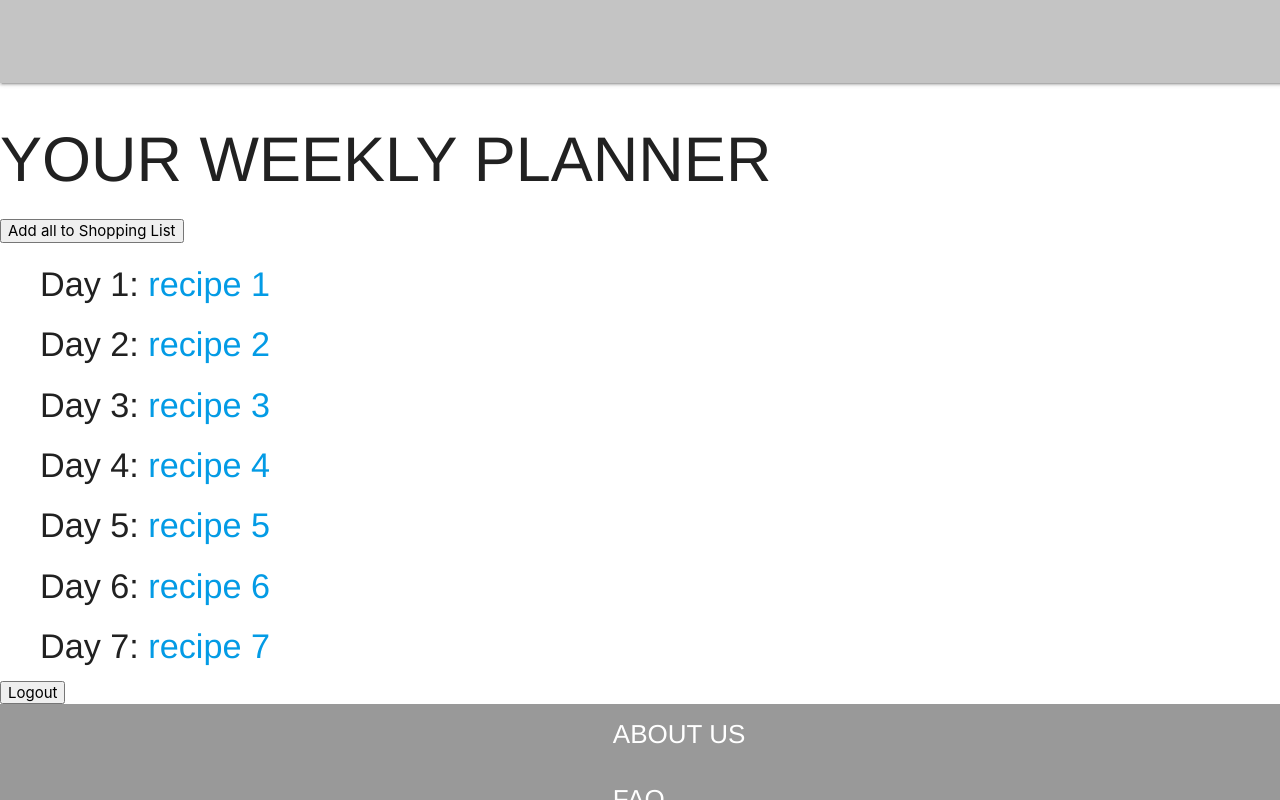
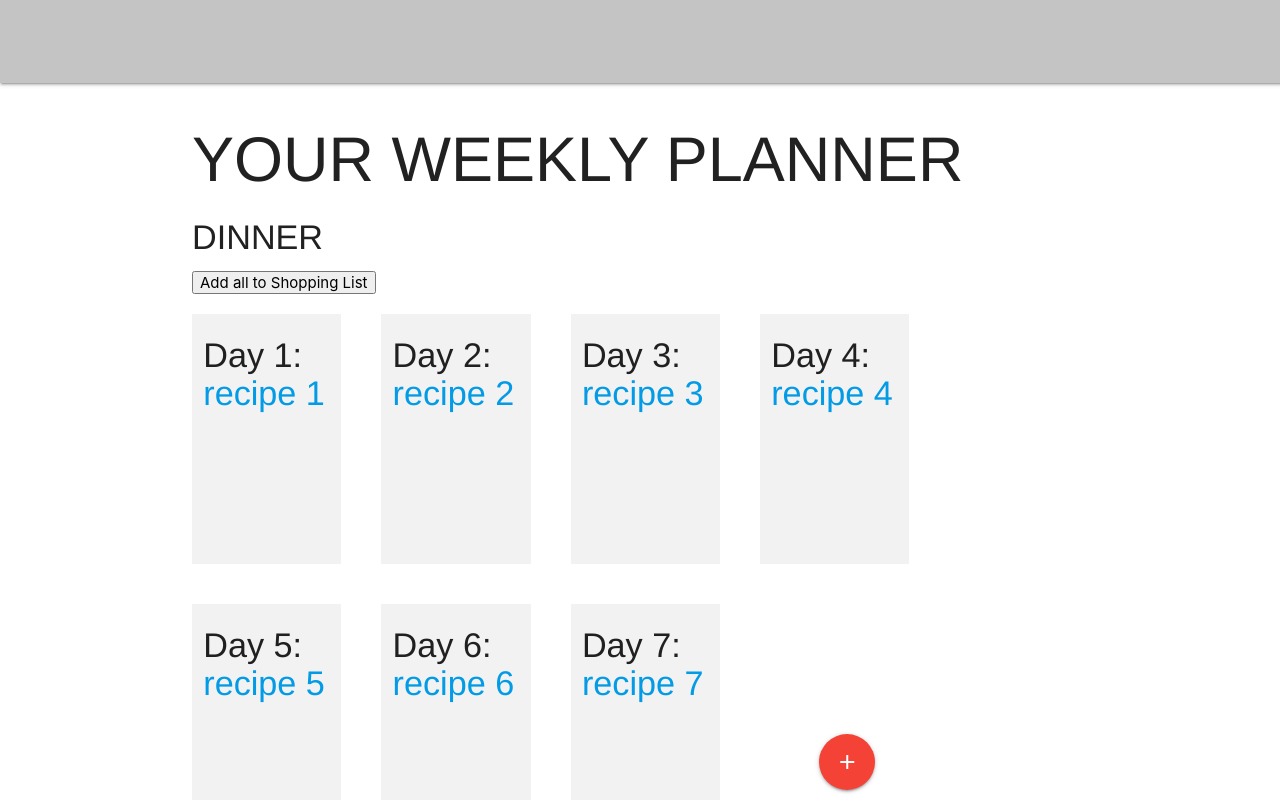
Before and after one commit to hoanphungt/final-project-healthy-meal-planner-client, a React (Create React App) app: page /planner in a window 1280 px wide. Shown: the part 260-1060 px from the top of the page. Built offline with nearby package versions, Linux system fonts and the light colour scheme.

Commit message:
navbar-hoan

```diff
--- a/src/App.js
+++ b/src/App.js
@@ -22,7 +22,7 @@ class App extends Component {
           <header>
             <Navbar />
           </header>
-          <main>
+          <main className='container'>
             <Route exact path='/planner' component={PlannerListContainer} />
             <Route exact path='/recipes/:id' component={RecipeDetailsContainer} />
             <Route exact path='/recipes' component={RecipeListContainer} />
--- a/src/components/navbar/Navbar.js
+++ b/src/components/navbar/Navbar.js
@@ -40,7 +40,7 @@ const NavBar = (props) => {
 
           <nav>
             <div className="nav-wrapper">
-              <a href="/" className="brand-logo"><i className="material-icons">restaurant_menu</i>MealPlanner</a>
+              <a href="/planner" className="brand-logo"><i className="material-icons">restaurant_menu</i>MealPlanner</a>
 
                 <ul id="nav-mobile" className="right hide-on-med-and-down">
 
--- /dev/null
+++ b/src/components/planner/Planner.css
@@ -0,0 +1,12 @@
+.col {
+    height: 250px;
+    width: 40px;
+    background: #F2F2F2;
+    margin: 20px 40px 20px 0px;
+}
+
+.btn-floating {
+    bottom: 160px;
+    left: 70%;
+
+}
--- a/src/components/planner/PlannerList.js
+++ b/src/components/planner/PlannerList.js
@@ -9,17 +9,21 @@ export const PlannerList = (props) => {
     return (
         <div>
             <h1>YOUR WEEKLY PLANNER</h1>
+            <h4>DINNER</h4>
             <button>Add all to Shopping List</button>
-            <ol>
+            <div className='row'>
                 {props.planner.map(menu => {
                     return (
-                        <div key={menu.id}>
+                        <div className='col s2'>
                             <h4>Day {menu.id}: <Link to={`/recipes/${menu.recipe.id}`}>{menu.recipe.name}</Link></h4>
                         </div>
                     )
                 })}
-            </ol>
 
+
+
+            </div>
+            <a className="btn-floating btn-large waves-effect waves-light red"><i className="material-icons">add</i></a>
         </div>
     )
 }
--- a/src/components/planner/PlannerListContainer.js
+++ b/src/components/planner/PlannerListContainer.js
@@ -1,12 +1,12 @@
 import React from 'react'
 import { connect } from 'react-redux';
 import { PlannerList } from './PlannerList';
+import './Planner.css'
 
 class PlannerListContainer extends React.Component {
     render() {
         return (<div>
             <PlannerList planner={this.props.planner}/>
-            <button onClick={() => this.props.history.push('/logout')}>Logout</button>
         </div>)
     }
 }
--- a/src/components/signup/SignupFormContainer.js
+++ b/src/components/signup/SignupFormContainer.js
@@ -10,13 +10,13 @@ class SignupFormContainer extends PureComponent {
 	}
 
 	render() {
-		if (this.props.signup.success) return <Redirect to='/login' />
+		// if (this.props.signup.success) return <Redirect to='/login' />
 
 		return (
 			<div>
 				<h1>Sign up</h1>
 				<SignupForm onSubmit={this.handleSubmit} signup={this.props.signup}/>
-				<p style={{color:'red'}}>{ this.props.signup.error }</p>
+				{/* <p style={{color:'red'}}>{ this.props.signup.error }</p> */}
 			</div>
 		)
 	}
```
